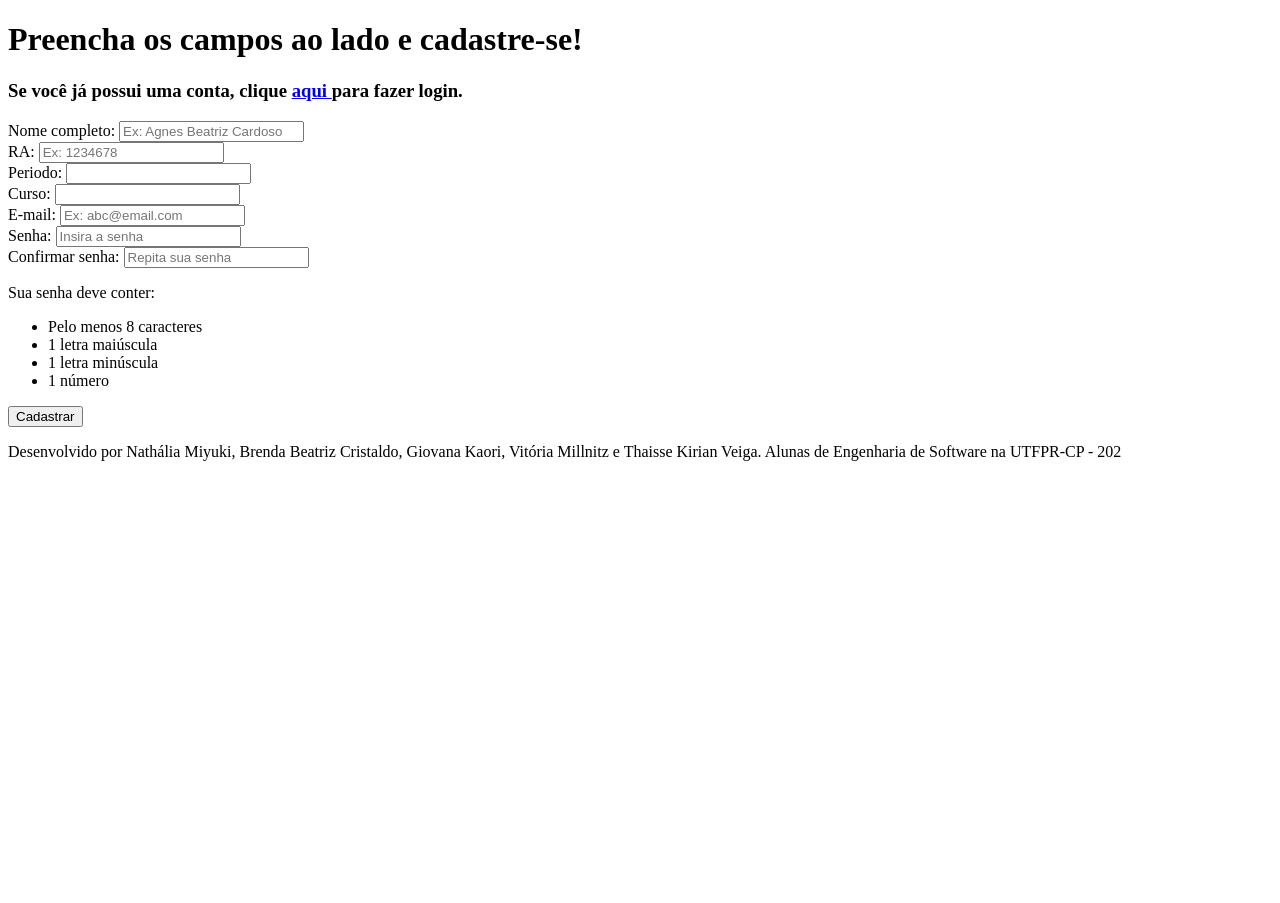
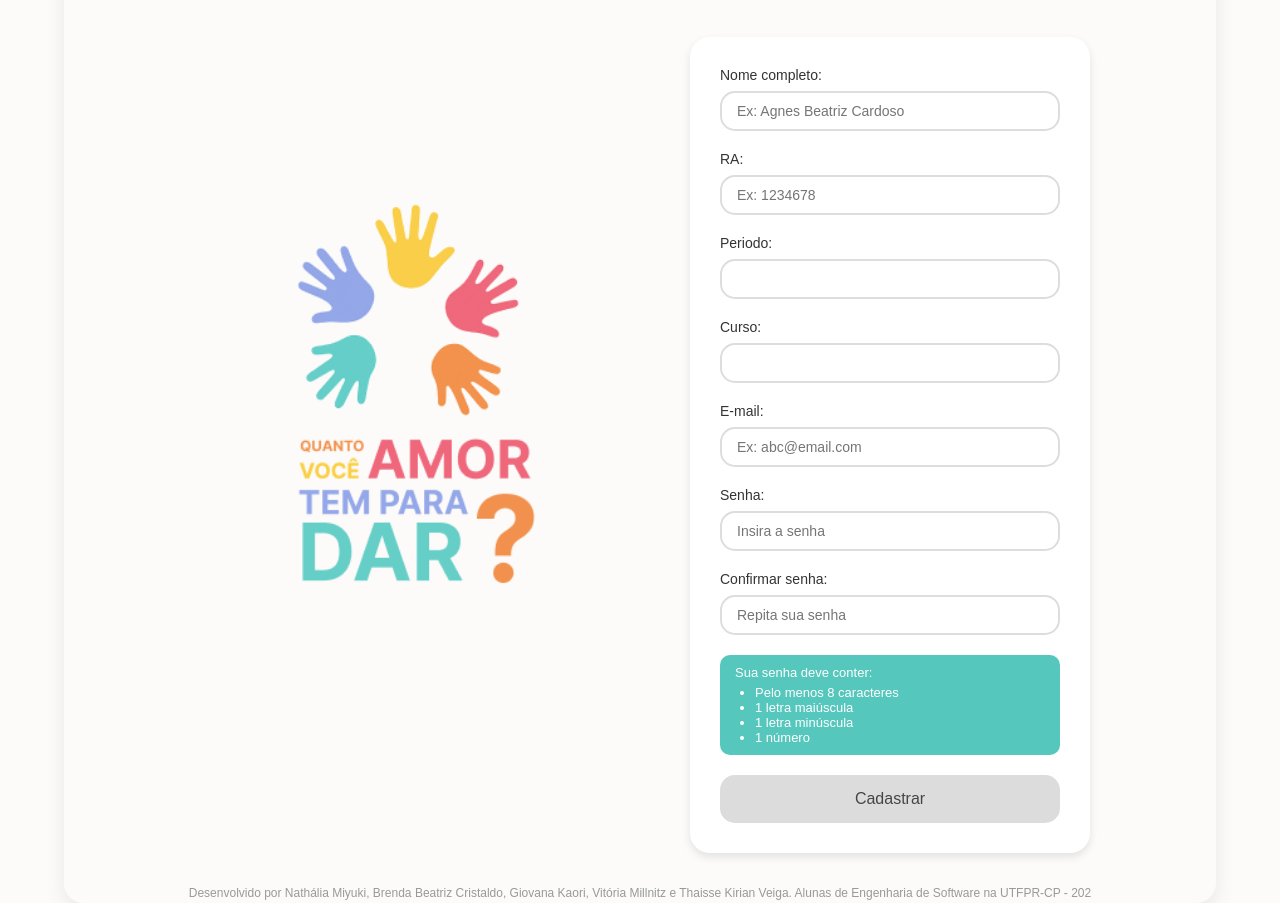
Before and after one commit to Thakirian/Sistema-de-Gest-o-de-Volunt-rio, a plain HTML site: page telas/cadastro/cadastro.html in a window 1280 px wide. Before the commit the page ends 800 px from the top, so only its background shows below. Drawn offline with Linux system fonts and the light colour scheme.

Commit message:
CSS tela cadastro
Criação do CSS para a tela de cadastro

```diff
--- a/telas/cadastro/cadastro-styles.css
+++ b/telas/cadastro/cadastro-styles.css
@@ -0,0 +1,154 @@
+/* Paleta:
+#808eea - azul lavanda
+#56c7bd - verde água
+#fbd449 - amarelo
+#ec3f78 - rosa escuro
+#f3b1d8 - rosa claro
+#f07839 - laranja
+#fcfbfa - branco gelo
+*/
+
+* {
+  margin: 0;
+  padding: 0;
+  box-sizing: border-box;
+  font-family: "Arial", sans-serif;
+}
+
+body {
+  background-color: #fcfbfa;
+  display: flex;
+  justify-content: center;
+  align-items: center;
+  height: 100vh;
+}
+
+.main-cadastro {
+  display: flex;
+  width: 90%;
+  max-width: 1200px;
+  background-color: #fcfbfa;
+  border-radius: 20px;
+  box-shadow: 0 8px 20px rgba(0, 0, 0, 0.08);
+  overflow: hidden;
+}
+
+.left-cadastro, .rigth-cadastro {
+  width: 50%;
+  padding: 50px;
+}
+
+.left-cadastro {
+  background-color: #fcfbfa;
+  display: flex;
+  flex-direction: column;
+  justify-content: center;
+}
+
+.left-cadastro h1 {
+  font-size: 28px;
+  color: #333;
+  margin-bottom: 20px;
+}
+
+.left-cadastro h3 {
+  font-size: 16px;
+  color: #555;
+}
+
+.left-cadastro .highlight {
+  color: #ec3f78;
+  font-weight: bold;
+  text-decoration: underline;
+}
+
+.card-cadastro {
+  background-color: #fff;
+  padding: 30px;
+  border-radius: 20px;
+  box-shadow: 0 4px 8px rgba(0, 0, 0, 0.1);
+  margin-top: 90px; /* Move o bloco mais para baixo */
+  width: 100%;
+  max-width: 400px;
+  box-sizing: border-box;
+}
+
+.inputBox {
+  margin-bottom: 20px;
+  display: flex;
+  flex-direction: column;
+}
+
+.inputBox label {
+  margin-bottom: 8px;
+  font-size: 14px;
+  color: #333;
+}
+
+.inputBox input {
+  padding: 10px 15px;
+  border: 2px solid #ddd;
+  border-radius: 15px;
+  outline: none;
+  font-size: 14px;
+  transition: border 0.3s;
+}
+
+.inputBox input:focus {
+  border-color: #56c7bd;
+}
+
+.error-message {
+  background-color: #56c7bd;
+  padding: 10px 15px;
+  border-radius: 10px;
+  font-size: 13px;
+  color: white;
+  margin-bottom: 20px;
+}
+
+.error-message ul {
+  margin-top: 5px;
+  padding-left: 20px;
+}
+
+.submit-button {
+  background-color: #DCDCDC;
+  color: rgba(0, 0, 0, 0.686);
+  border: none;
+  padding: 15px;
+  border-radius: 15px;
+  font-size: 16px;
+  cursor: pointer;
+  width: 100%;
+  transition: background-color 0.3s ease;
+}
+
+.submit-button:hover {
+  background-color: #56c7bd;
+}
+
+footer {
+  position: absolute;
+  bottom: -100px; /* valor negativo afasta ele mais para baixo */
+  text-align: center;
+  width: 100%;
+  font-size: 12px;
+  color: #999;
+}
+
+.left-cadastro {
+  flex: 1;
+  padding: 3rem;
+  display: flex;
+  flex-direction: column;
+  justify-content: center;
+  align-items: center;
+  text-align: center;
+}
+
+.img-cadastro {
+  max-width: 100%;
+  width: 100%;
+  margin-left: 3cm; /* desloca a imagem para a direita */
+}
--- a/telas/cadastro/cadastro.html
+++ b/telas/cadastro/cadastro.html
@@ -10,8 +10,9 @@
 
     <div class="main-cadastro">
         <div class="left-cadastro">
-            <h1> Preencha os campos ao lado e cadastre-se!</h1>
-            <h3> Se você já possui uma conta, clique <a href="../login/login.html"> <span class="highlight">aqui</span> </a>para fazer login.</h3>
+            <!--<h1> Preencha os campos ao lado e cadastre-se!</h1>
+            <h3> Se você já possui uma conta, clique <a href="../login/login.html"> <span class="highlight">aqui</span> </a>para fazer login.</h3>-->
+            <img src="../../img/logo-cadastro.png" alt="Logo Quanto Amor Você Tem Para Dar?" class="img-cadastro">
         </div>
 
         <div class="rigth-cadastro">
```
Also changed, not shown: img/logo-cadastro.png (added), 1 other file.
